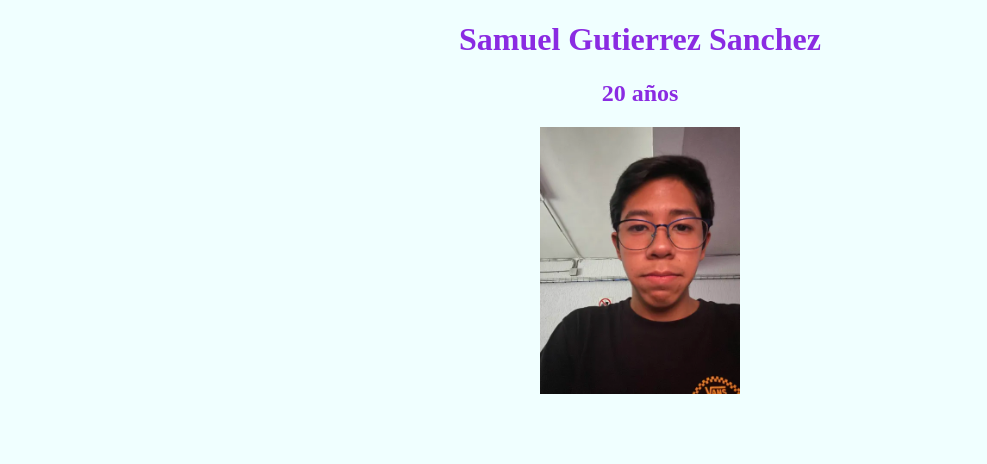
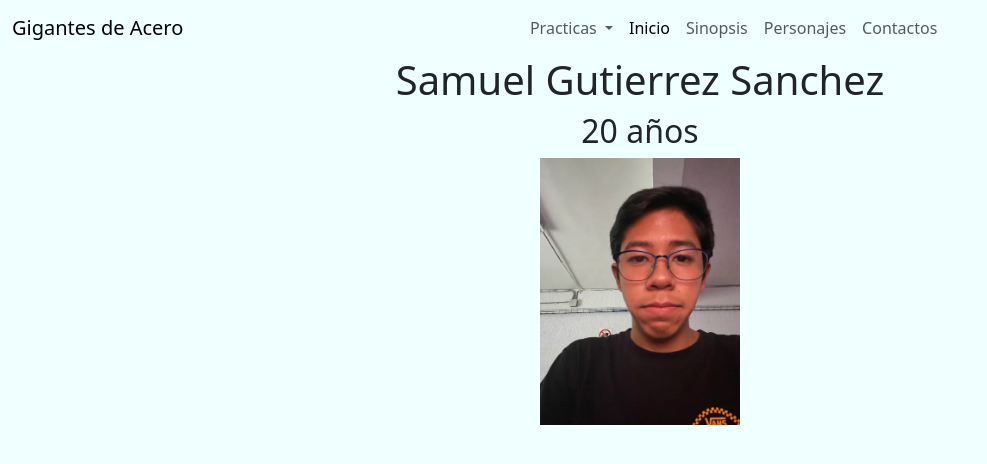
Before and after one commit to SamGtzs/PracticaWeb5to, a plain HTML site: page docs/index.html in a window 1280 px wide. Shown: the whole page, without its empty margins (0-987 px from the left). Drawn offline with nearby package versions, Linux system fonts and the light colour scheme.

Commit message:
practica 3 inkeada a 4

```diff
--- a/docs/index.html
+++ b/docs/index.html
@@ -4,11 +4,51 @@
     <meta charset="utf-8">
     <meta name="viewport" content="width=device-width, initial-scale=1">
     <link rel="stylesheet" href="styles.css">
+    <link href="https://cdn.jsdelivr.net/npm/bootstrap@5.3.3/dist/css/bootstrap.min.css" rel="stylesheet" integrity="sha384-QWTKZyjpPEjISv5WaRU9OFeRpok6YctnYmDr5pNlyT2bRjXh0JMhjY6hW+ALEwIH" crossorigin="anonymous">
     <title>Yo</title>
   </head>
+  <header>
+    <nav class="navbar navbar-expand-lg bg-body-antiquewhite">
+      <div class="container-fluid">
+        <a class="navbar-brand" href="#">Gigantes de Acero
+      </a>
+        <button class="navbar-toggler" type="button" data-bs-toggle="collapse" data-bs-target="#navbarText" aria-controls="navbarText" aria-expanded="false" aria-label="Toggle navigation">
+          <span class="navbar-toggler-icon"></span>
+        </button>
+        <div class="collapse navbar-collapse" id="navbarText">
+          <ul class="navbar-nav mx-auto mb-2 mb-lg-0">
+            <li class="nav-item dropdown">
+              <a class="nav-link dropdown-toggle" href="#" role="button" data-bs-toggle="dropdown" aria-expanded="false">
+                Practicas
+              </a>
+              <ul class="dropdown-menu">
+                <li><a class="dropdown-item" href="./index.html">Practica 3</a></li>
+                <li><a class="dropdown-item" href="./Practica4/Practica-4.html">Practica 4</a></li>
+              </ul>
+            </li>
+            <li class="nav-item">
+              <a class="nav-link active" aria-current="page" href="#">Inicio</a>
+            </li>
+            <li class="nav-item">
+              <a class="nav-link" href="#Sinopsis">Sinopsis</a>
+            </li>
+            <li class="nav-item">
+              <a class="nav-link" href="#Personajes">Personajes</a>
+            </li>
+            <li class="nav-item">
+              <a class="nav-link" href="#Contactos">Contactos</a>
+            </li>
+          </ul>
+          <span class="navbar-text">
+          </span>
+        </div>
+      </div>
+  </nav>
+  </header>
   <body>
     <h1>Samuel Gutierrez Sanchez</h1>
     <h2>20 años</h2>
     <img src="fotoMia/fotofoto.webp" alt="La mia foto">
   </body>
+  <script src="https://cdn.jsdelivr.net/npm/bootstrap@5.3.3/dist/js/bootstrap.bundle.min.js" integrity="sha384-YvpcrYf0tY3lHB60NNkmXc5s9fDVZLESaAA55NDzOxhy9GkcIdslK1eN7N6jIeHz" crossorigin="anonymous"></script>
 </html>
--- a/docs/styles.css
+++ b/docs/styles.css
@@ -1,7 +1,7 @@
 body{
-    background-color: azure;
+    background-color: azure !important;
     color: blueviolet;
-    text-align: center;
+    text-align: center !important;
 }
 
 img
```
Also changed, not shown: docs/Practica4/Practica-4.html (+9 -0 lines), 1 other file.
